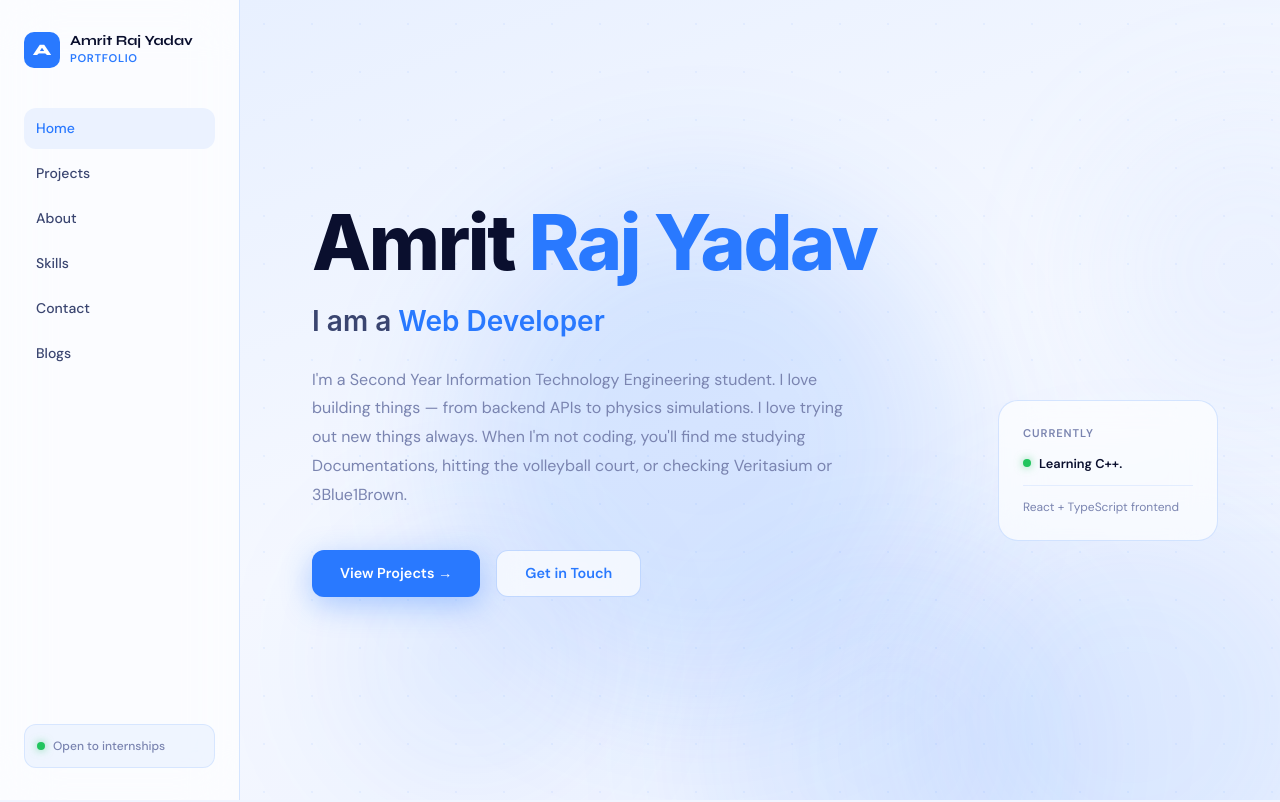
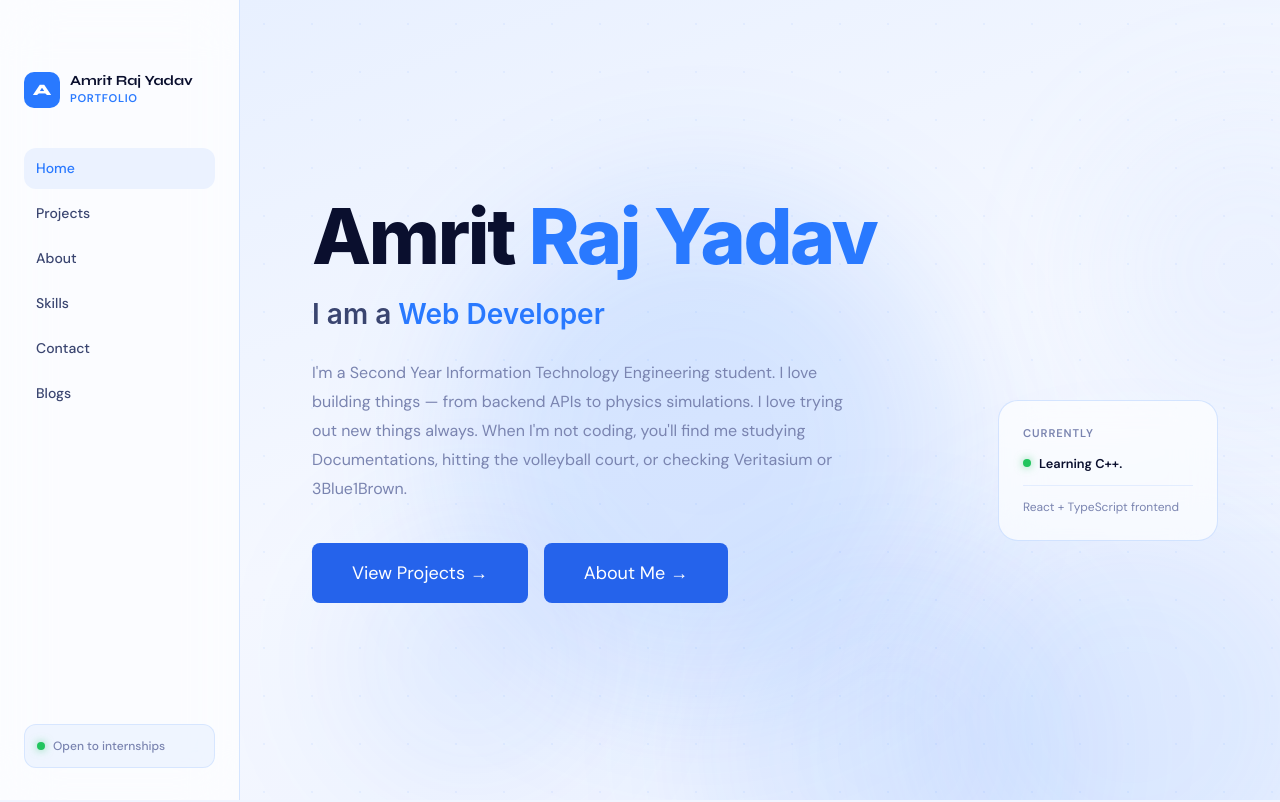
Before and after one commit to amrit-11022007/Portfolio, a React (Vite) app: page / in a window 1280 px wide. Shown: the top 802 px of the page. Built offline with nearby package versions, Linux system fonts and the light colour scheme.

Commit message:
More files, magnetic buttons, fixed sideBar

```diff
--- a/src/components/Hero.tsx
+++ b/src/components/Hero.tsx
@@ -1,5 +1,6 @@
 import { useEffect, useRef, useState } from "react";
 import { personal } from "../data/data";
+import MagneticButton from "./MagneticButton";
 
 // Each blob: pos (%), size (px), color, animation duration, keyframe deltas
 const BLOBS = [
@@ -96,22 +97,8 @@ export default function Hero() {
 
         {/* CTA buttons */}
         <div className="flex flex-wrap gap-4">
-          <button
-            onClick={() => document.getElementById("projects")?.scrollIntoView({ behavior: "smooth" })}
-            className="rounded-[12px] bg-[var(--blue)] px-7 py-3 border-none cursor-pointer shadow-[0_8px_30px_rgba(41,121,255,0.35)] transition-transform duration-200 ease-in-out font-['DM_Sans',sans-serif] font-semibold text-[0.9rem] text-white"
-            onMouseEnter={e => (e.currentTarget.style.transform = "translateY(-2px)")}
-            onMouseLeave={e => (e.currentTarget.style.transform = "translateY(0)")}
-          >
-            View Projects →
-          </button>
-          <button
-            onClick={() => document.getElementById("contact")?.scrollIntoView({ behavior: "smooth" })}
-            className="rounded-[12px] bg-[rgba(255,255,255,0.7)] px-7 py-3 border border-[rgba(41,121,255,0.25)] cursor-pointer backdrop-blur-md transition-colors duration-200 ease-in-out font-['DM_Sans',sans-serif] font-semibold text-[0.9rem] text-[var(--blue)]"
-            onMouseEnter={e => (e.currentTarget.style.background = "rgba(41,121,255,0.08)")}
-            onMouseLeave={e => (e.currentTarget.style.background = "rgba(255,255,255,0.7)")}
-          >
-            Get in Touch
-          </button>
+          <MagneticButton text="View Projects →" onClick={() => document.getElementById("projects")?.scrollIntoView({ behavior: "smooth" })} />
+          <MagneticButton text="About Me →" onClick={() => document.getElementById("about")?.scrollIntoView({ behavior: "smooth" })} />
         </div>
       </div>
 
--- /dev/null
+++ b/src/components/MagneticButton.tsx
@@ -0,0 +1,38 @@
+import { useRef } from "react";
+
+interface MagneticButtonProps {
+  text: string;
+  onClick?: () => void;
+}
+
+export default function MagneticButton({ text, onClick }: MagneticButtonProps) {
+  const buttonRef = useRef<HTMLButtonElement>(null);
+  function handleMouseMove(e: React.MouseEvent) {
+    const button = buttonRef.current;
+    if (!button) return;
+    const rect = button.getBoundingClientRect();
+    const centerX = rect.left + rect.width / 2;
+    const centerY = rect.top + rect.height / 2;
+    const deltaX = e.clientX - centerX;
+    const deltaY = e.clientY - centerY;
+    const strength = 0.6;
+    button.style.transform = `translate(${deltaX * strength}px, ${deltaY * strength}px)`;
+  }
+  function handleMouseLeave() {
+    const button = buttonRef.current;
+    if (!button) return;
+    button.style.transform = "translate(0px, 0px)";
+  }
+
+  return (
+    <button
+      ref={buttonRef}
+      className="py-4 px-10 border-none rounded-lg bg-blue-600 text-white text-lg cursor-pointer transition-transform duration-200 ease-in-out"
+      onMouseMove={handleMouseMove}
+      onMouseLeave={handleMouseLeave}
+      onClick={onClick}
+    >
+      {text}
+    </button>
+  );
+}
--- a/src/components/Sidebar.tsx
+++ b/src/components/Sidebar.tsx
@@ -1,4 +1,3 @@
-import { useEffect, useState } from "react";
 import { navItems } from "../data/data";
 
 interface SidebarProps {
@@ -12,19 +11,6 @@ export default function Sidebar({
   mobileOpen,
   onClose,
 }: SidebarProps) {
-  const [collapsed, setCollapsed] = useState(false);
-
-  useEffect(() => {
-    const check = () =>
-      setCollapsed(window.innerWidth < 768);
-
-    check();
-
-    window.addEventListener("resize", check);
-
-    return () => window.removeEventListener("resize", check);
-  }, []);
-
   const scrollTo = (id: string, external?: string) => {
     if (external) {
       window.open(external, "_blank");
@@ -33,7 +19,9 @@ export default function Sidebar({
 
     const el = document.getElementById(id);
 
-    if (el) el.scrollIntoView({ behavior: "smooth" });
+    if (el) {
+      el.scrollIntoView({ behavior: "smooth" });
+    }
 
     onClose();
   };
@@ -46,20 +34,11 @@ export default function Sidebar({
         onClick={onClose}
       />
 
-      <aside
-        className={`sidebar ${
-          collapsed ? "sidebar-collapsed" : ""
-        } ${mobileOpen ? "mobile-open" : ""}`}
-      >
+      <aside className={`sidebar ${mobileOpen ? "mobile-open" : ""}`}>
         {/* Logo / Brand */}
-        <div className="mb-10 overflow-hidden">
-          {collapsed ? (
-            <div className="flex h-9 w-9 cursor-pointer items-center justify-center rounded-[10px] bg-[var(--blue)] font-['Syne'] text-[1rem] font-extrabold text-white">
-              A
-            </div>
-          ) : (
+        <div className="mb-10 mt-10 overflow-hidden">
           <div className="flex items-center gap-[10px]">
-              <div className="flex h-9 w-9 shrink-0 cursor-pointer items-center justify-center rounded-[10px] bg-[var(--blue)] font-['Syne'] text-[1rem] font-extrabold text-white">
+            <div className="flex h-9 w-9 shrink-0 items-center justify-center rounded-[10px] bg-[var(--blue)] font-['Syne'] text-[1rem] font-extrabold text-white">
               A
             </div>
 
@@ -73,7 +52,6 @@ export default function Sidebar({
               </div>
             </div>
           </div>
-          )}
         </div>
 
         {/* Nav items */}
@@ -82,22 +60,18 @@ export default function Sidebar({
             <button
               key={item.id}
               onClick={() => scrollTo(item.id, item.external)}
-              title={collapsed ? item.label : undefined}
-              className={`sidebar-nav-item w-full border-none bg-transparent ${
+              className={`sidebar-nav-item w-full justify-start border-none bg-transparent ${
                 activeSection === item.id ? "active" : ""
-              } ${collapsed ? "justify-center" : "justify-start"}`}
+              }`}
             >
-              {!collapsed && (
               <span className="transition-opacity duration-300">
                 {item.label}
               </span>
-              )}
             </button>
           ))}
         </nav>
 
         {/* Status */}
-        {!collapsed && (
         <div className="mt-auto flex items-center gap-2 rounded-xl border border-[rgba(41,121,255,0.12)] bg-[rgba(41,121,255,0.06)] px-3 py-3">
           <div className="h-2 w-2 shrink-0 rounded-full bg-[#22c55e] shadow-[0_0_8px_rgba(34,197,94,0.6)]" />
 
@@ -105,7 +79,6 @@ export default function Sidebar({
             Open to internships
           </span>
         </div>
-        )}
       </aside>
     </>
   );
--- a/src/data/data.ts
+++ b/src/data/data.ts
@@ -31,7 +31,7 @@ export const projects = [
     problem: "Managing personal finances is messy — scattered spreadsheets, no insights, and zero visibility into spending patterns.",
     approach: "Built a full-stack app with JWT-based auth, transaction tracking, budget categories, and Chart.js visualisations. Designed a glass-morphism dark UI with multi-currency support.",
     tech: ["React", "TypeScript", "Express", "Node.js", "MySQL", "JWT", "Chart.js"],
-    github: "https://github.com/amritrajyadav",
+    github: "https://github.com/amrit-11022007/FinanceApp",
     live: null,
   },
   {
@@ -42,7 +42,7 @@ export const projects = [
     problem: "Understanding Git internals by re-implementing core features from scratch — init, add, commit, log.",
     approach: "Used Python's os and hashlib modules to replicate Git's object model. Stored blobs, trees, and commits as hashed objects in a .myvcs directory. Planning a C++ rewrite.",
     tech: ["Python", "File I/O", "SHA-1 Hashing", "CLI"],
-    github: "https://github.com/amritrajyadav",
+    github: "",
     live: null,
   },
   {
@@ -53,7 +53,7 @@ export const projects = [
     problem: "People can't keep up with habits and procastinate",
     approach: "Used React and typescript to make a streak based app. People keep doing it because of fear of losing habits",
     tech: ["React", "TypeScript", "Tailwind"],
-    github: "https://github.com/amritrajyadav",
+    github: "",
     live: null,
   }
 ];
```
Lines whose indentation alone changed are shown as unchanged.
